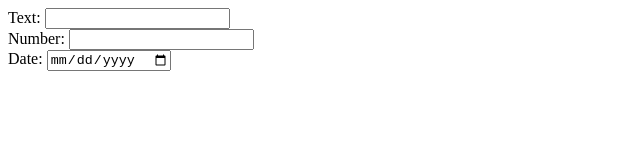
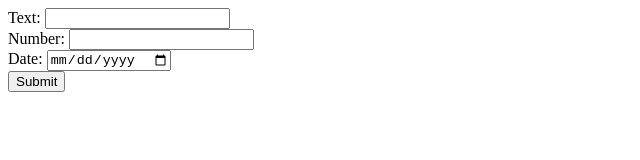
Before and after one commit to ganieviko/SDET_B3, a plain HTML site: page src/day01/form/form.html in a window 1280 px wide. Shown: the whole page, without its empty margins (0-640 px from the left). Drawn offline with Linux system fonts and the light colour scheme.

Commit message:
form tag

```diff
--- a/src/day01/form/form.html
+++ b/src/day01/form/form.html
@@ -5,6 +5,7 @@
     <title>Form</title>
 </head>
 <body>
+<form>
     <label>Text: <input type="text"></label>
     <br>
     <label for="number">Number: </label>
@@ -12,5 +13,8 @@
     <br>
     <label for="date">Date: </label>
     <input type="date" id="date"> <br>
+
+    <input type="submit">
+</form>
 </body>
 </html>
```
